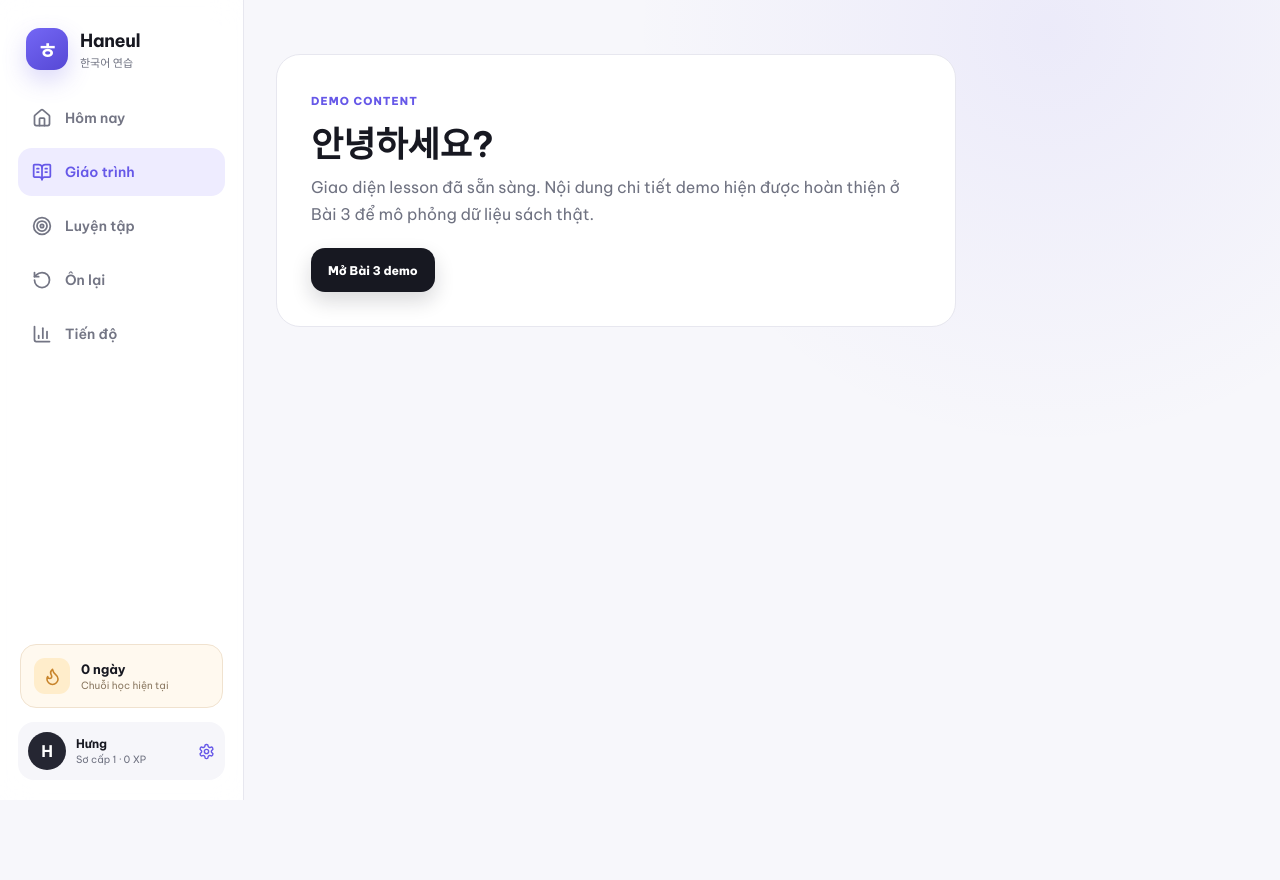
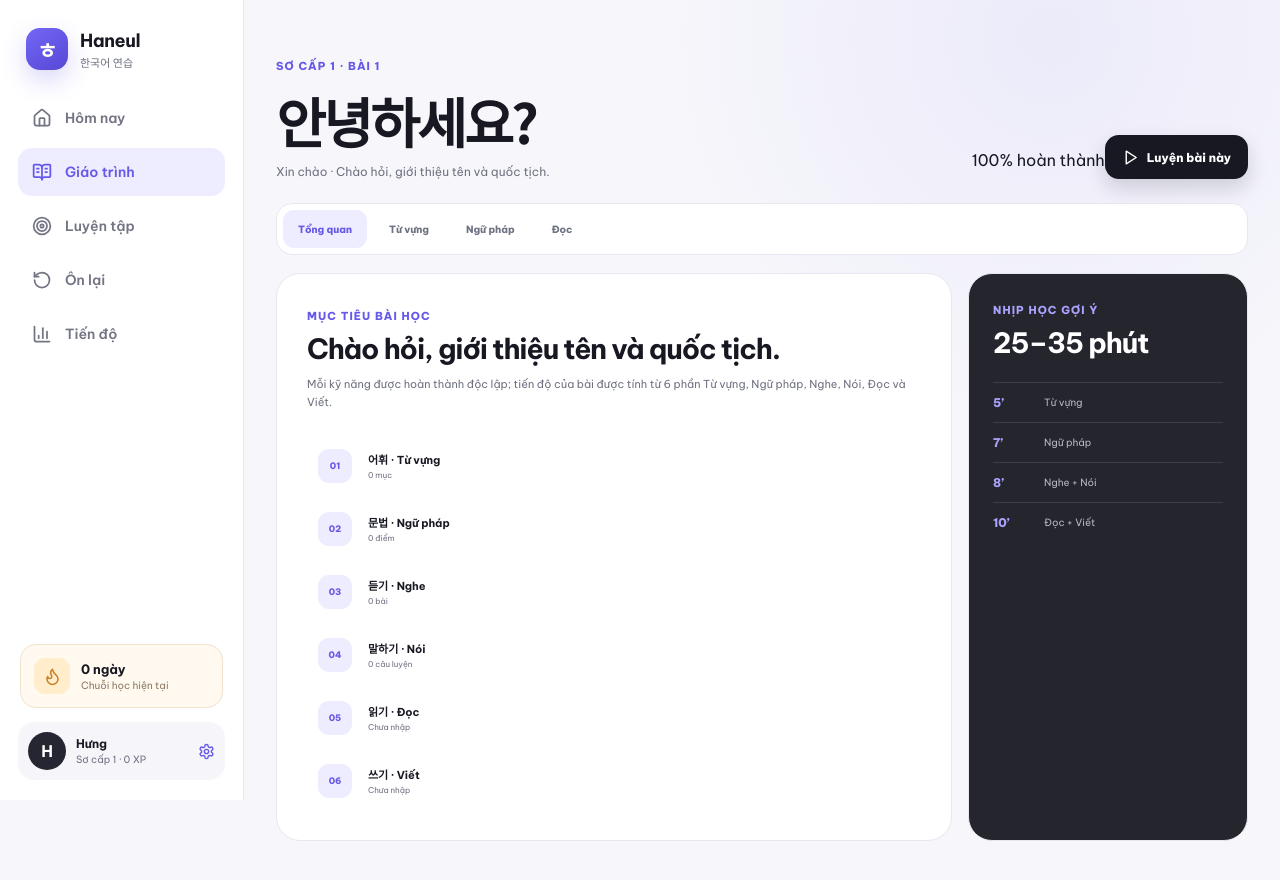
Before and after one commit to phung086/Tieng-Han, a Next.js app: page /learn/1 in a window 1280 px wide. Shown: the top 880 px of the page. Before the commit the page ends 800 px from the top, so only its background shows below. Built offline with nearby package versions, Linux system fonts and the light colour scheme.

Commit message:
refactor: make lesson workspace data-driven

```diff
--- a/src/components/lesson-workspace.tsx
+++ b/src/components/lesson-workspace.tsx
@@ -3,27 +3,27 @@
 import { useState } from "react";
 import Link from "next/link";
 import { BookOpen, Headphones, Mic2, PenLine, Play, Volume2 } from "lucide-react";
-import { lessonContent } from "@/data/content";
+import { getLesson } from "@/data/content";
+import { useLearning } from "@/lib/learning-state";
 
-type LessonThree = typeof lessonContent[3];
 const tabs = ["Tổng quan", "Từ vựng", "Ngữ pháp", "Đọc"] as const;
 
 export function LessonWorkspace({ lessonId }: { lessonId: number }) {
   const [tab, setTab] = useState<(typeof tabs)[number]>("Tổng quan");
-  const lesson = lessonContent[lessonId as keyof typeof lessonContent];
+  const { state } = useLearning();
+  const lesson = getLesson(lessonId);
+  const progress = state.lessonProgress[String(lessonId)] ?? 0;
 
-  if (!lesson || lessonId !== 3) {
+  if (!lesson) {
     return (
       <div className="empty-lesson">
-        <span className="eyebrow">DEMO CONTENT</span>
-        <h1>{lesson?.title ?? `Bài ${lessonId}`}</h1>
-        <p>Giao diện lesson đã sẵn sàng. Nội dung chi tiết demo hiện được hoàn thiện ở Bài 3 để mô phỏng dữ liệu sách thật.</p>
-        <Link className="primary-button" href="/learn/3">Mở Bài 3 demo</Link>
+        <span className="eyebrow">KHÔNG TÌM THẤY BÀI HỌC</span>
+        <h1>Bài {lessonId}</h1>
+        <p>Bài học này chưa tồn tại trong dữ liệu giáo trình hiện tại.</p>
+        <Link className="primary-button" href="/learn">Quay lại giáo trình</Link>
       </div>
     );
   }
-
-  const detail = lesson as LessonThree;
 
   function speak(text: string) {
     if (!("speechSynthesis" in window)) return;
@@ -39,10 +39,13 @@ export function LessonWorkspace({ lessonId }: { lessonId: number }) {
       <header className="lesson-workspace-header">
         <div>
           <span className="kicker">SƠ CẤP 1 · BÀI {lessonId}</span>
-          <h1 className="korean-text">{detail.title}</h1>
-          <p>{detail.vi} · {detail.objective}</p>
+          <h1 className="korean-text">{lesson.title}</h1>
+          <p>{lesson.vi} · {lesson.objective}</p>
         </div>
-        <Link className="primary-button" href="/practice/quiz"><Play size={17} /> Luyện bài này</Link>
+        <div className="lesson-header-actions">
+          <span className="lesson-progress-pill">{progress}% hoàn thành</span>
+          <Link className="primary-button" href={"/practice/quiz?lesson=" + lessonId}><Play size={17} /> Luyện bài này</Link>
+        </div>
       </header>
 
       <nav className="lesson-tabs" aria-label="Nội dung bài học">
@@ -53,15 +56,15 @@ export function LessonWorkspace({ lessonId }: { lessonId: number }) {
         <section className="lesson-overview-grid">
           <article className="lesson-main-card">
             <span className="eyebrow">MỤC TIÊU BÀI HỌC</span>
-            <h2>Nói được mình đi đâu và làm gì ở một địa điểm.</h2>
-            <p>Luồng học đi từ nhận biết → hiểu → sử dụng → sản sinh, thay vì làm quiz ngẫu nhiên.</p>
+            <h2>{lesson.objective}</h2>
+            <p>Mỗi kỹ năng được hoàn thành độc lập; tiến độ của bài được tính từ 6 phần Từ vựng, Ngữ pháp, Nghe, Nói, Đọc và Viết.</p>
             <div className="lesson-step-list">
-              <button onClick={() => setTab("Từ vựng")}><span>01</span><div><strong>어휘 · Từ vựng</strong><small>6 từ địa điểm</small></div></button>
-              <button onClick={() => setTab("Ngữ pháp")}><span>02</span><div><strong>문법 · Ngữ pháp</strong><small>에 / 에서</small></div></button>
-              <Link href="/listening"><span>03</span><div><strong>듣기 · Nghe</strong><small>3 câu nghe hiểu</small></div></Link>
-              <Link href="/speaking"><span>04</span><div><strong>말하기 · Nói</strong><small>Shadowing + nhận dạng</small></div></Link>
-              <button onClick={() => setTab("Đọc")}><span>05</span><div><strong>읽기 · Đọc</strong><small>1 đoạn đọc hiểu</small></div></button>
-              <Link href="/writing"><span>06</span><div><strong>쓰기 · Viết</strong><small>Viết 3–5 câu</small></div></Link>
+              <button onClick={() => setTab("Từ vựng")}><span>01</span><div><strong>어휘 · Từ vựng</strong><small>{lesson.vocabulary.length} mục</small></div></button>
+              <button onClick={() => setTab("Ngữ pháp")}><span>02</span><div><strong>문법 · Ngữ pháp</strong><small>{lesson.grammar.length} điểm</small></div></button>
+              <Link href={"/listening?lesson=" + lessonId}><span>03</span><div><strong>듣기 · Nghe</strong><small>{lesson.listening.length} bài</small></div></Link>
+              <Link href={"/speaking?lesson=" + lessonId}><span>04</span><div><strong>말하기 · Nói</strong><small>{lesson.speaking.length} câu luyện</small></div></Link>
+              <button onClick={() => setTab("Đọc")}><span>05</span><div><strong>읽기 · Đọc</strong><small>{lesson.reading ? "1 bài đọc" : "Chưa nhập"}</small></div></button>
+              <Link href={"/writing?lesson=" + lessonId}><span>06</span><div><strong>쓰기 · Viết</strong><small>{lesson.writing ? "1 bài viết" : "Chưa nhập"}</small></div></Link>
             </div>
           </article>
 
@@ -78,52 +81,48 @@ export function LessonWorkspace({ lessonId }: { lessonId: number }) {
 
       {tab === "Từ vựng" ? (
         <section className="lesson-content-card">
-          <div className="content-heading"><div><span className="eyebrow">어휘</span><h2>Từ vựng địa điểm</h2></div><Link className="secondary-button" href="/vocabulary">Mở Flashcard</Link></div>
+          <div className="content-heading"><div><span className="eyebrow">어휘</span><h2>Từ vựng của bài</h2></div><Link className="secondary-button" href={"/vocabulary?lesson=" + lessonId}>Mở Flashcard</Link></div>
+          {lesson.vocabulary.length ? (
             <div className="lesson-vocab-grid">
-            {detail.vocabulary.map((word) => (
-              <article key={word.ko}>
-                <button onClick={() => speak(word.ko)} aria-label={`Nghe ${word.ko}`}><Volume2 size={16} /></button>
-                <strong className="korean-text">{word.ko}</strong>
-                <span>{word.vi}</span>
-                <p className="korean-text">{word.example}</p>
+              {lesson.vocabulary.map((word) => (
+                <article key={word.id}>
+                  <button onClick={() => speak(word.ko)} aria-label={"Nghe " + word.ko}><Volume2 size={16} /></button>
+                  <strong className="korean-text">{word.ko}</strong><span>{word.vi}</span><p className="korean-text">{word.example}</p>
                 </article>
               ))}
             </div>
+          ) : <div className="inline-empty-state">Nội dung từ vựng sẽ xuất hiện sau khi nhập giáo trình.</div>}
         </section>
       ) : null}
 
       {tab === "Ngữ pháp" ? (
         <section className="grammar-stack">
-          {detail.grammar.map((grammar, index) => (
-            <article className="grammar-card" key={grammar.pattern}>
+          {lesson.grammar.length ? lesson.grammar.map((grammar, index) => (
+            <article className="grammar-card" key={grammar.id}>
               <div className="grammar-number">0{index + 1}</div>
               <div>
-                <span className="eyebrow">문법</span>
-                <h2>{grammar.pattern}</h2>
-                <strong>{grammar.meaning}</strong>
-                <p>{grammar.explanation}</p>
-                <div className="grammar-examples">
-                  {grammar.examples.map((example) => <button className="korean-text" onClick={() => speak(example)} key={example}><Volume2 size={15} /> {example}</button>)}
-                </div>
+                <span className="eyebrow">문법</span><h2>{grammar.pattern}</h2><strong>{grammar.meaning}</strong><p>{grammar.explanation}</p>
+                <div className="grammar-examples">{grammar.examples.map((example) => <button className="korean-text" onClick={() => speak(example)} key={example}><Volume2 size={15} /> {example}</button>)}</div>
               </div>
             </article>
-          ))}
+          )) : <div className="inline-empty-state">Nội dung ngữ pháp sẽ xuất hiện sau khi nhập giáo trình.</div>}
         </section>
       ) : null}
 
       {tab === "Đọc" ? (
+        lesson.reading ? (
           <section className="reading-card">
             <div className="reading-label"><BookOpen size={19} /><span>읽기</span></div>
-          <h2>{detail.reading.title}</h2>
-          <p className="reading-korean korean-text">{detail.reading.text}</p>
-          <details><summary>Xem nghĩa tiếng Việt</summary><p>{detail.reading.translation}</p></details>
+            <h2>{lesson.reading.title}</h2><p className="reading-korean korean-text">{lesson.reading.text}</p>
+            <details><summary>Xem nghĩa tiếng Việt</summary><p>{lesson.reading.translation}</p></details>
             <div className="reading-actions">
-            <Link className="secondary-button" href="/reading"><BookOpen size={16} /> Làm đọc hiểu</Link>
-            <Link className="secondary-button" href="/listening"><Headphones size={16} /> Nghe thêm</Link>
-            <Link className="secondary-button" href="/speaking"><Mic2 size={16} /> Luyện nói</Link>
-            <Link className="secondary-button" href="/writing"><PenLine size={16} /> Luyện viết</Link>
+              <Link className="secondary-button" href={"/reading?lesson=" + lessonId}><BookOpen size={16} /> Làm đọc hiểu</Link>
+              <Link className="secondary-button" href={"/listening?lesson=" + lessonId}><Headphones size={16} /> Luyện nghe</Link>
+              <Link className="secondary-button" href={"/speaking?lesson=" + lessonId}><Mic2 size={16} /> Luyện nói</Link>
+              <Link className="secondary-button" href={"/writing?lesson=" + lessonId}><PenLine size={16} /> Luyện viết</Link>
             </div>
           </section>
+        ) : <div className="inline-empty-state">Bài đọc sẽ xuất hiện sau khi nhập giáo trình.</div>
       ) : null}
     </div>
   );
```
Lines whose indentation alone changed are shown as unchanged.
